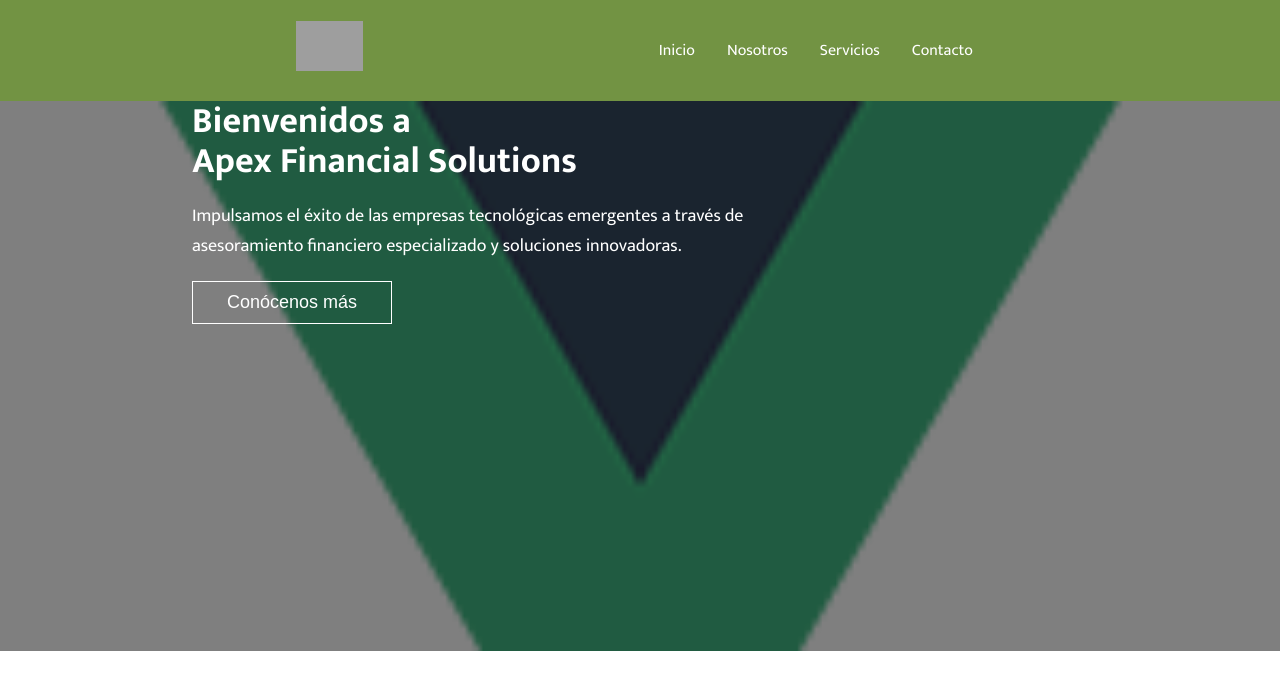
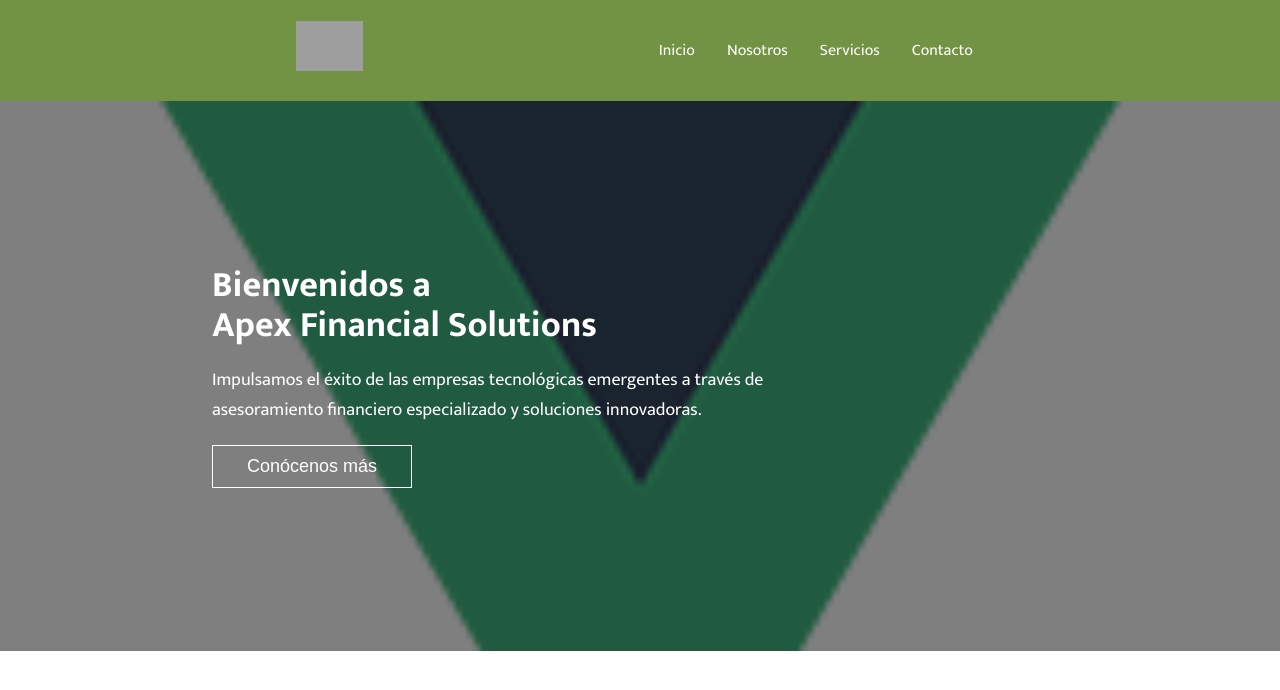
Before and after one commit to KendallRcs/Apex-Financial-Solutions-LandingPage, a Vue app: page / in a window 1280 px wide. Shown: the top 690 px of the page. Built offline with nearby package versions, Linux system fonts and the light colour scheme; grey boxes are pictures that could not be loaded; the HTML template or start-up script is replaced by a standard one.

Commit message:
update 2

```diff
--- a/src/App.vue
+++ b/src/App.vue
@@ -37,7 +37,6 @@ export default {
   font-family: "Mukta", sans-serif;
   -webkit-font-smoothing: antialiased;
   -moz-osx-font-smoothing: grayscale;
-  text-align: center;
   color: #2c3e50;
 }
 #app h1, #app h2, #app h3, #app h4{
--- a/src/views/inicio/index.vue
+++ b/src/views/inicio/index.vue
@@ -1,27 +1,32 @@
-<template lang="">
+<template>
     <div class="hero">
         <div class="hero-content">
-            <div class="container hero-content-text">
+            <div class="container">
+                <div class="hero-content-text">
                     <h1>Bienvenidos a <br>Apex Financial Solutions</h1>
                     <p>Impulsamos el éxito de las empresas tecnológicas emergentes a través de <br>asesoramiento financiero especializado y soluciones innovadoras.</p>
                     <button>Conócenos más</button>
                 </div>
             </div>
         </div>
+    </div>
 </template>
+
 <script>
 export default {
     name: 'InicioView'
 }
 </script>
+
 <style scoped>
-.container{
+.container {
     width: 70%;
     margin: auto;
 }
+
 .hero {
+    position: relative;
     background-image: url('../../assets/logo.png'); /* Reemplaza 'ruta/de/la/imagen.jpg' con la ruta de tu imagen de fondo */
-
     background-size: cover;
     background-position: center;
     height: 550px;
@@ -31,21 +36,31 @@ export default {
 }
 
 .hero-content {
+    position: absolute;
+    top: 0;
+    left: 0;
+    width: 100%;
+    height: 100%;
     background-color: rgba(0, 0, 0, 0.5); /* Ajusta la opacidad para oscurecer la imagen de fondo */
-    height: 100%;
+    display: flex;
+    align-items: flex-end;
+}
+
+.hero-content-text {
+    padding: 20px;
+    color: white;
+    text-align: left; /* Alinea el texto a la izquierda */
 }
 
 .hero h1 {
     font-size: 36px;
     margin-bottom: 20px;
-  text-align: left;
     line-height: 40px;
 }
 
 .hero p {
     font-size: 18px;
     margin-bottom: 20px;
-  text-align: left;
 }
 
 .hero button {
@@ -55,9 +70,6 @@ export default {
     font-size: 18px;
     border: solid white 1px;
     cursor: pointer;
-  float: left;
     width: 200px;
 }
-.hero-content-text{
-}
 </style>
```
Lines whose indentation alone changed are shown as unchanged.
